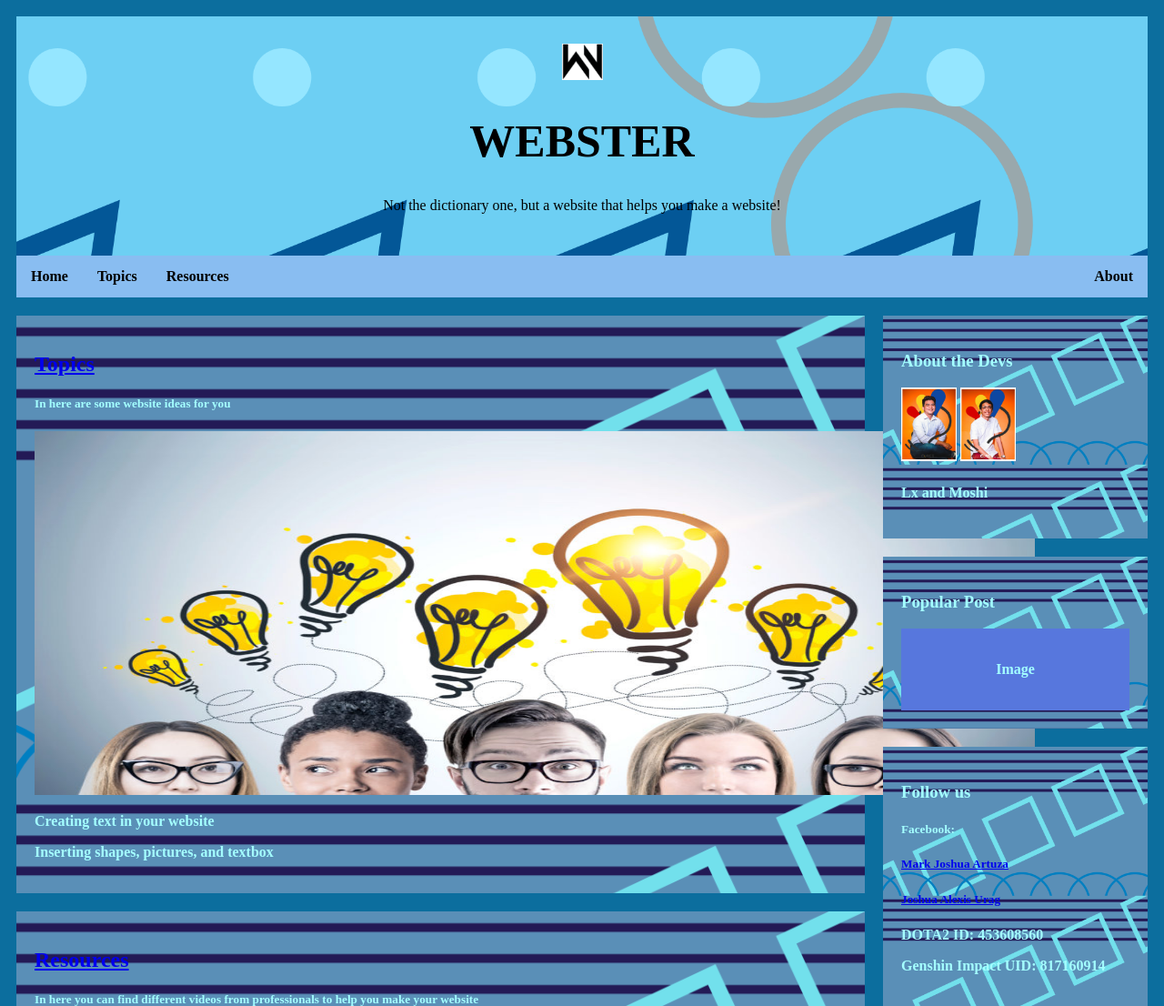
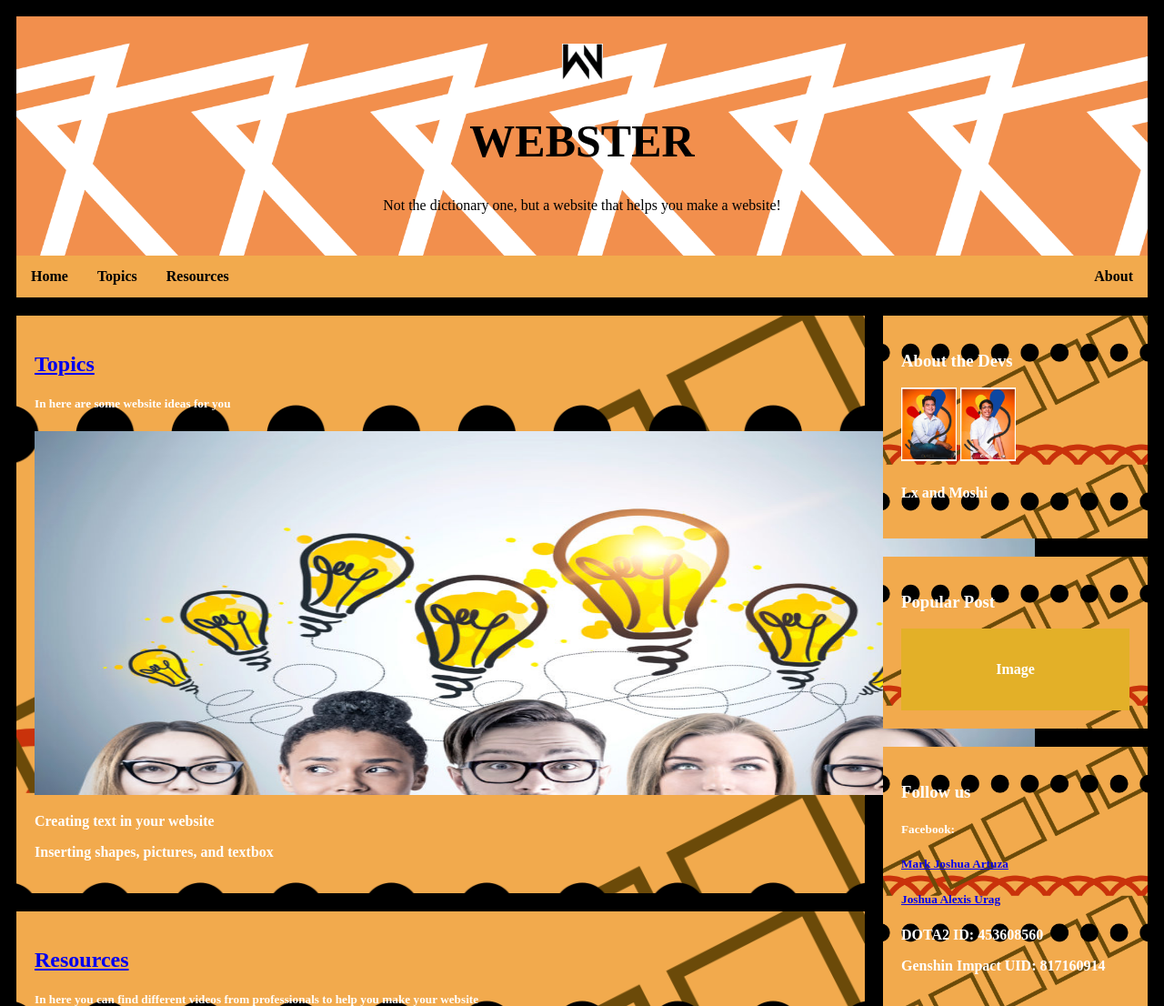
Before and after one commit to jshlxsrg/CET-Website, a PHP site: page /index.php in a window 1280 px wide. Shown: the top 1106 px of the page at 91% size. Run offline with PHP 8.4, Linux system fonts and the light colour scheme.

Commit message:
Add files via upload

```diff
--- a/style.css
+++ b/style.css
@@ -4,14 +4,14 @@
 
 body {
   padding: 10px;
-  background: rgb(12, 110, 158);
+  background: black;
 }
 
 /* Header/Blog Title */
 .header {
   padding: 30px;
   text-align: center;
-  background-image: url(static/PD1.png);
+  background-image: url(static/PD4.png);
   background-repeat: no-repeat;
   background-size: 100%;
 }
@@ -23,7 +23,7 @@ body {
 /* Style the top navigation bar */
 .topnav {
   overflow: hidden;
-  background-color: rgb(137, 189, 241);
+  background-color: #f2aa4d;
 }
 
 /* Style the topnav links */
@@ -60,7 +60,7 @@ body {
 
 /* Fake image */
 .fakeimg {
-  background-color: rgb(87, 119, 221);
+  background-color: #E3B028;
   width: 100%;
   padding: 20px;
   text-align: center;
@@ -68,8 +68,8 @@ body {
 
 /* Add a card effect for articles */
 .card {
-  background-image: url(static/PD2.png);
-  color: rgb(164, 255, 255);
+  background-image: url(static/PD3.png);
+  color: white;
   background-size: 100%;
   background-repeat: repeat-y;
   padding: 20px;
@@ -87,7 +87,7 @@ body {
 .footer {
   padding: 20px;
   text-align: center;
-  background-color: rgb(137, 189, 241);
+  background-color: #f2aa4d;
   margin-top: 20px;
   color: black;
   height: 8vh;
```
